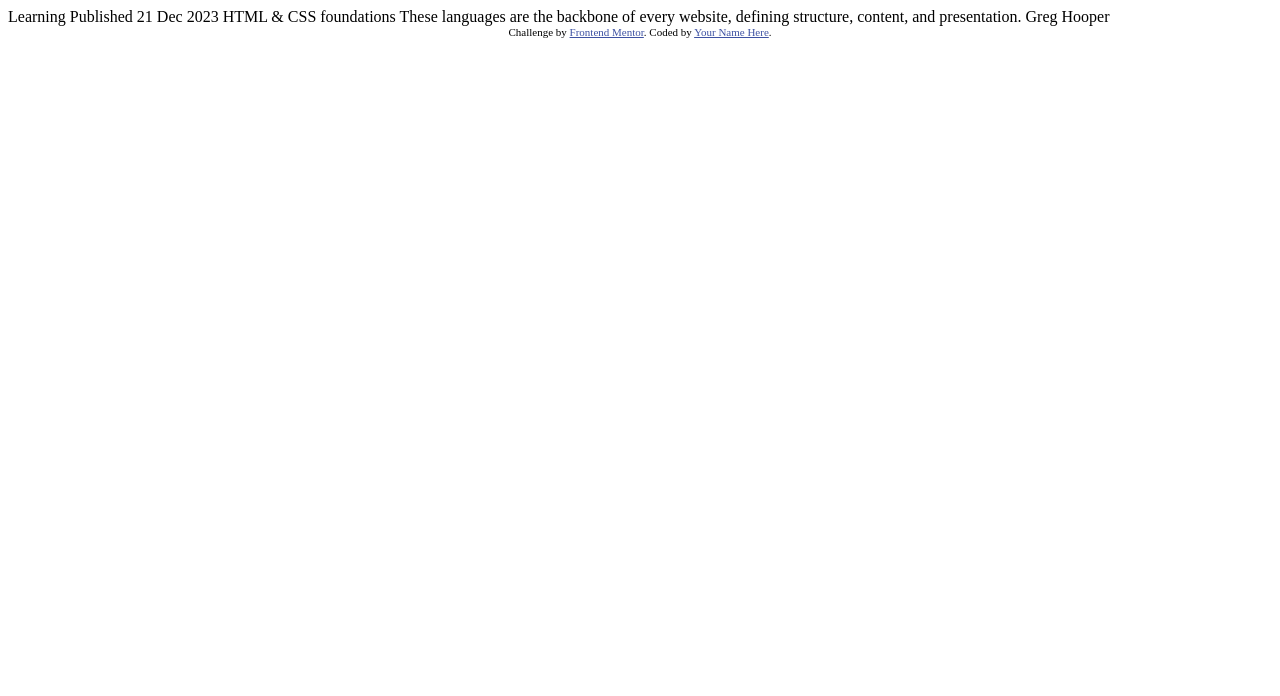
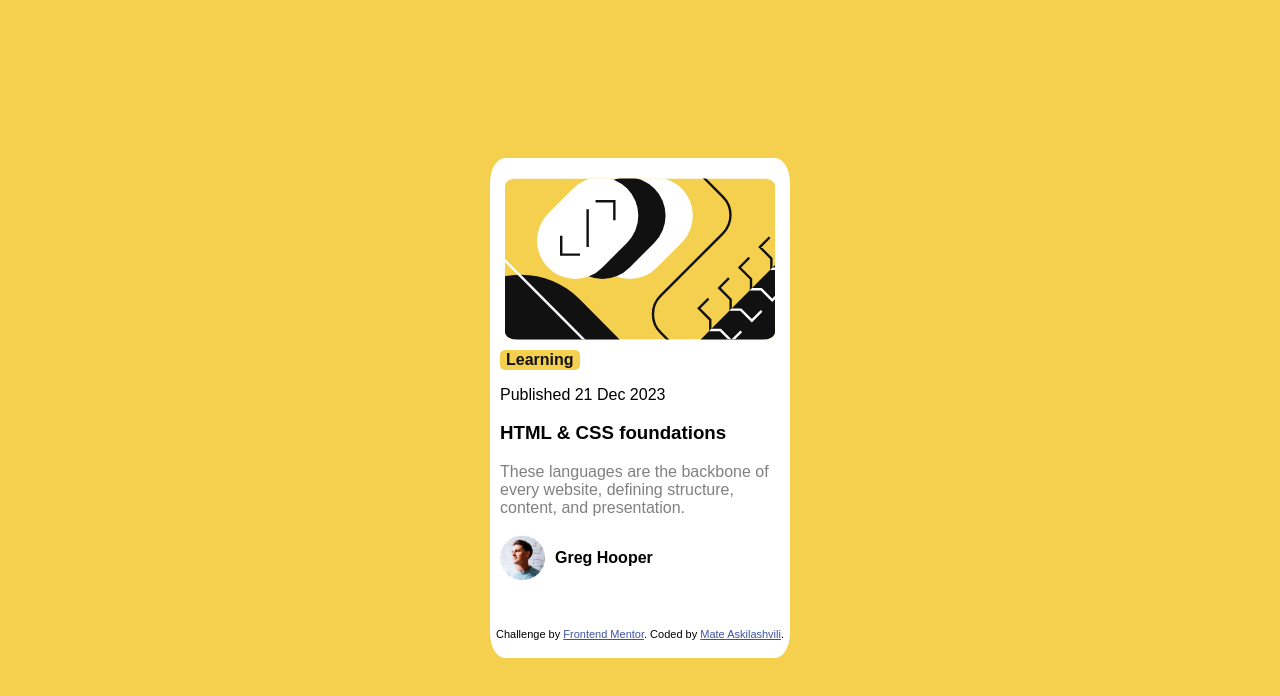
Before and after one commit to Mate-max/blog-preview-card, a plain HTML site: page index.html in a window 1280 px wide. Drawn offline with Linux system fonts and the light colour scheme.

Commit message:
Added some styles

```diff
--- a/index.html
+++ b/index.html
@@ -5,30 +5,33 @@
   <meta name="viewport" content="width=device-width, initial-scale=1.0"> <!-- displays site properly based on user's device -->
 
   <link rel="icon" type="image/png" sizes="32x32" href="./assets/images/favicon-32x32.png">
-
+  <link rel="stylesheet" href="./style.css">
   <title>Frontend Mentor | Blog preview card</title>
 
   <!-- Feel free to remove these styles or customise in your own stylesheet 👍 -->
   <style>
-    .attribution { font-size: 11px; text-align: center; }
+    .attribution { font-size: 11px; text-align: center; margin-top: 15%;}
     .attribution a { color: hsl(228, 45%, 44%); }
   </style>
 </head>
 <body>
+  <div class="main">
+  <img src="./assets/images/illustration-article.svg" alt="illustration" class="illustration" />
+  <button class="btn">Learning</button>
 
-  Learning
+  <p class="publish-date">Published 21 Dec 2023</p>
 
-  Published 21 Dec 2023
+  <h3 class="foundations"><a>HTML & CSS foundations</a></h3>
 
-  HTML & CSS foundations
-
-  These languages are the backbone of every website, defining structure, content, and presentation.
-
-  Greg Hooper
-
+  <p class="languages">These languages are the backbone of every website, defining structure, content, and presentation.</p>
+  <div class="avatar-container">
+    <img src="./assets/images/image-avatar.webp" alt="avatar" class="avatar"/>
+    <p><b>Greg Hooper</b></p>
+  </div>
   <div class="attribution">
     Challenge by <a href="https://www.frontendmentor.io?ref=challenge" target="_blank">Frontend Mentor</a>.
-    Coded by <a href="#">Your Name Here</a>.
+    Coded by <a href="#">Mate Askilashvili</a>.
   </div>
+</div>
 </body>
 </html>
--- /dev/null
+++ b/style.css
@@ -0,0 +1,77 @@
+@font-face {
+    font-family: 'Figtree';
+    src: url('./assets/fonts/Figtree-VariableFont_wght.ttf') format('ttf');
+    font-weight: normal;
+    font-style: normal;
+}
+
+body{
+    font-family: 'Figtree', sans-serif;
+    background-color: hsl(47, 88%, 63%);
+    display: flex;
+    align-items: center;
+    justify-content: center;
+    min-height: 100vh;
+}
+
+.main{
+    background-color: hsl(0, 0%, 100%);
+    width: 300px;
+    height: 500px;
+    border-radius: 5%;
+}
+
+.illustration{
+    display: block;
+    width: 90%;
+    margin-left: auto;
+    margin-right: auto;
+    border-radius: 5%;
+    margin-top: 20px;
+}
+
+.btn{
+
+    margin-top: 10px;
+    margin-left: 10px;
+    background-color: hsl(47, 88%, 63%);
+    color: hsl(0, 0%, 7%);
+    font-size: 16px;
+    font-weight: 600;
+    border-radius: 5px;
+    border: none;
+}
+
+.publish-date{
+    font-size: 16px;
+    margin-left: 10px;
+}
+
+.foundations{
+    font-weight: 800;
+    margin-left: 10px;
+}
+
+.foundations :hover{
+    color: hsl(47, 88%, 63%);
+}
+
+.languages{
+    font-size: 16px;
+    color: hsl(0, 0%, 50%);
+    margin-left: 10px;
+}
+
+.avatar-container{
+    display: flex;
+    align-items: center;
+    width: 80%;
+    margin-left: 10px;
+}
+
+.avatar{
+    width: 45px;
+    height: 45px;
+    display: block;
+    margin-right: 10px;
+}
```
